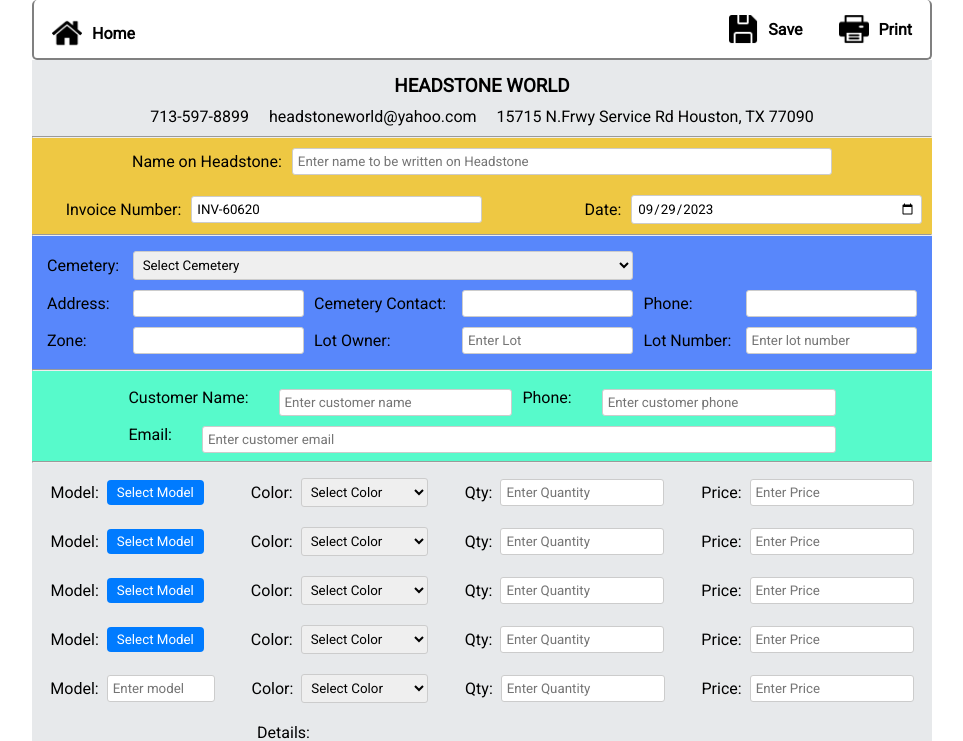
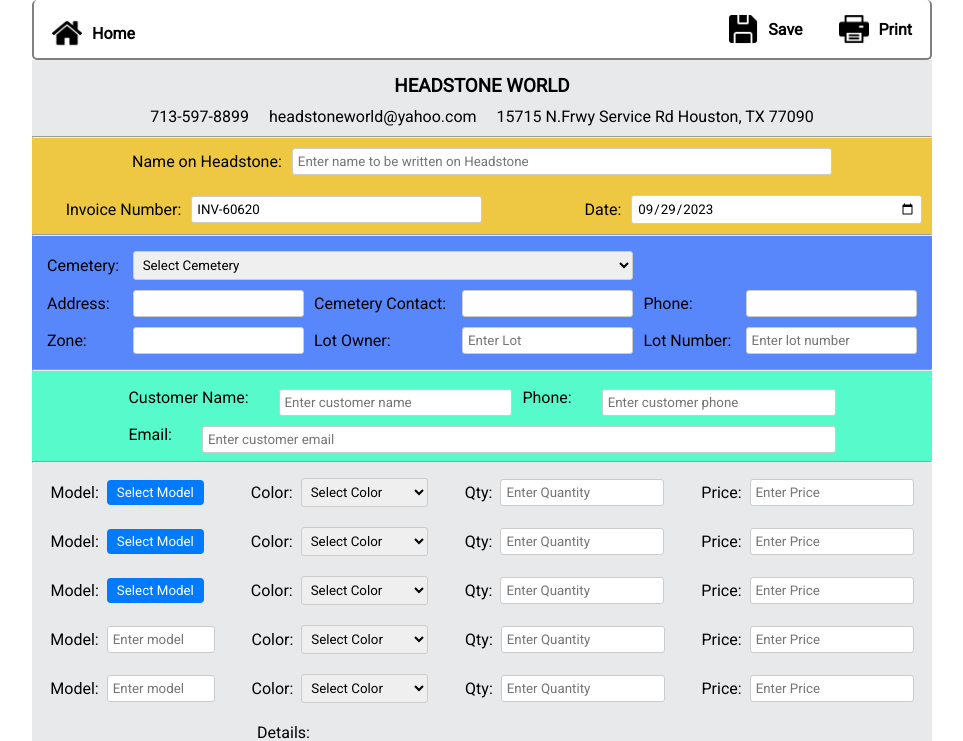
Before and after one commit to nabeel-dev1340/invoice031, a React (Create React App) app: page /invoice-form in a window 1280 px wide. Shown: the top 741 px of the page, without its empty margins (158-1121 px from the left). Built offline with nearby package versions, Linux system fonts and the light colour scheme; sample sign-in values are in the browser's storage.

Commit message:
custom cemetery and model rows change

```diff
--- a/src/pages/InvoiceForm.jsx
+++ b/src/pages/InvoiceForm.jsx
@@ -26,6 +26,8 @@
   const [saveButtonText, setSaveButtonText] = useState("Save");
   const [modalIndex, setModalIndex] = useState(0);
   const [deposits, setDeposits] = useState([]);
+  const [selectedCemetery, setSelectedCemetery] = useState("");
+  const [customCemetery, setCustomCemetery] = useState("");
   const location = useLocation();
 
   const navigate = useNavigate();
@@ -131,6 +133,14 @@
       if (location.state?.deposits) {
         setDeposits(location.state?.deposits);
       }
+      if (location.state?.data?.customCemetery) {
+        setSelectedCemetery("Other");
+        setCustomCemetery(location.state.data.customCemetery);
+        setFormData((prevData) => ({
+          ...prevData,
+          cemetery: "Other", // Set formData.cemetery to "Other"
+        }));
+      }
     }
   }, [location.state]);
 
@@ -189,7 +199,9 @@
 
     // Fetch and update cemetery data if cemetery is selected
     if (name === "cemetery") {
+      if (value !== "Other") {
         const selectedCemeteryData = getCemeteryDataByName(value);
+        setSelectedCemetery(value);
         if (selectedCemeteryData) {
           updatedFormData = {
             ...updatedFormData,
@@ -199,6 +211,18 @@
             zone: selectedCemeteryData.Zone,
           };
         }
+      } else {
+        setSelectedCemetery(value);
+      }
+    }
+
+    if (name === "customCemetery") {
+      setCustomCemetery(value);
+      // Update formData.cemetery when "Other" is selected
+      updatedFormData = {
+        ...updatedFormData,
+        customCemetery: value, // Update formData.cemetery here
+      };
     }
 
     // Calculate subtotal when modelQty or modelPrice changes for all 4 models
@@ -323,6 +347,11 @@
 
     // Save the PDF as a blob
     const pdfBlob = pdf.output("blob");
+
+    //delete custom Cemetery
+    if (selectedCemetery !== "Other") {
+      delete formData?.customCemetery;
+    }
 
     // Create a FormData object to send the blob to the backend
     const finalFormData = new FormData();
@@ -481,7 +510,18 @@
                           {cemeteryName}
                         </option>
                       ))}
+                      <option value="Other">Other</option>
                     </select>
+                    {selectedCemetery === "Other" && (
+                      <input
+                        type="text"
+                        name="customCemetery"
+                        value={customCemetery}
+                        onChange={handleInputChange}
+                        placeholder="Enter Cemetery Name"
+                        onKeyPress={handleKeyPress}
+                      />
+                    )}
                   </td>
                 </tr>
                 <tr className="input-row">
@@ -495,7 +535,7 @@
                       name="cemeteryAddress"
                       value={formData.cemeteryAddress}
                       onChange={handleInputChange}
-                      readOnly
+                      onKeyPress={handleKeyPress}
                     />
                   </td>
                   <th>
@@ -508,7 +548,7 @@
                       name="cemeteryContact"
                       value={formData.cemeteryContact}
                       onChange={handleInputChange}
-                      readOnly
+                      onKeyPress={handleKeyPress}
                     />
                   </td>
                   <th>
@@ -521,7 +561,7 @@
                       name="Cemeteryphone"
                       onChange={handleInputChange}
                       value={formData.Cemeteryphone}
-                      readOnly
+                      onKeyPress={handleKeyPress}
                     />
                   </td>
                 </tr>
@@ -536,7 +576,7 @@
                       name="zone"
                       value={formData.zone}
                       onChange={handleInputChange}
-                      readOnly
+                      onKeyPress={handleKeyPress}
                     />
                   </td>
                   <th>
@@ -793,23 +833,16 @@
             <div className="model-row">
               <div className="model-input model-flex">
                 <label htmlFor="model">Model:</label>
-                <SelectModelButton
-                  type="button"
-                  onClick={() => handleOpenModal(4)}
-                >
-                  Select Model
-                </SelectModelButton>
+                <input
+                  type="text"
+                  name="model4"
+                  value={formData.model4}
+                  onChange={handleInputChange}
+                  onKeyPress={handleKeyPress}
+                  placeholder="Enter model"
+                  style={{ width: "108px" }}
+                />
               </div>
-              {formData.model4 !== "" && (
-                <div className="selected-image">
-                  <img
-                    src={formData.model4}
-                    style={{ width: "70px", height: "50px" }}
-                    alt="Selected Model"
-                  />
-                   <p>{formData.selectModelImage4}</p>
-                </div>
-              )}
               <div className="model-color model-flex">
                 <label htmlFor="model-color">Color:</label>
                 <select
@@ -833,8 +866,8 @@
                   name="modelQty4"
                   min={1}
                   value={formData.modelQty4}
+                  onChange={handleInputChange}
                   onKeyPress={handleKeyPress}
-                  onChange={handleInputChange}
                   placeholder="Enter Quantity"
                 />
               </div>
```
Lines whose indentation alone changed are shown as unchanged.
